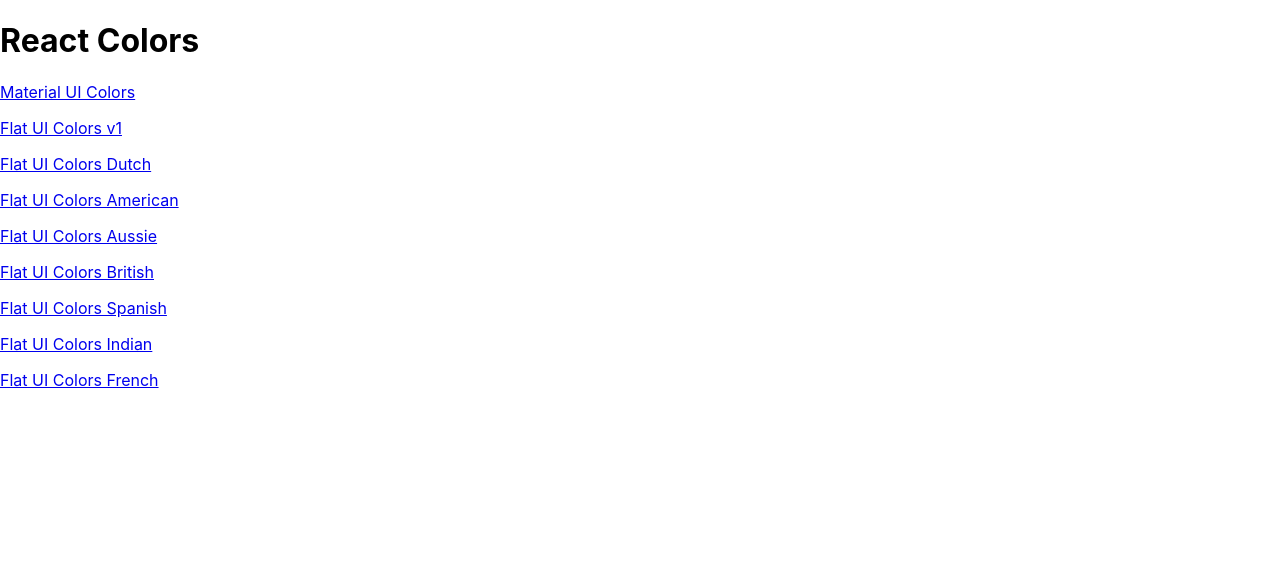
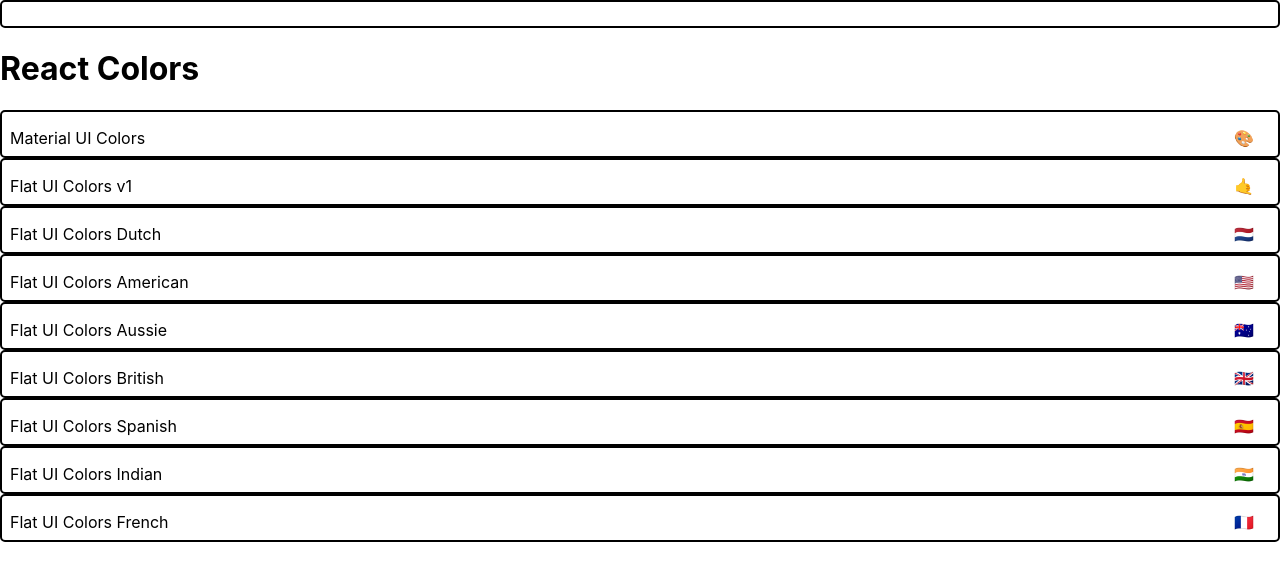
Before and after one commit to amruthayalamanchili/react-projects, a React (Create React App) app: page / in a window 1280 px wide. Shown: the top 580 px of the page. Built offline with nearby package versions, Linux system fonts and the light colour scheme.

Commit message:
added styling using material-ui withStyles

```diff
--- a/package.json
+++ b/package.json
@@ -5,6 +5,7 @@
   "dependencies": {
     "@material-ui/core": "^4.9.5",
     "@material-ui/icons": "^4.9.1",
+    "@material-ui/styles": "^4.9.0",
     "@testing-library/jest-dom": "^4.2.4",
     "@testing-library/react": "^9.5.0",
     "@testing-library/user-event": "^7.2.1",
--- /dev/null
+++ b/src/MiniPalette.js
@@ -0,0 +1,44 @@
+import React from 'react';
+import { withStyles } from '@material-ui/styles';
+const styles = {
+	root: {
+		backgroundColor: 'white',
+		border: '2px solid black',
+		borderRadius: '5px',
+		padding: '0.5rem',
+		overflow: 'hidden',
+		position: 'relative',
+		'&:hover': {
+			cursor: 'pointer'
+		}
+	},
+	colors: {
+		backgroundColor: 'grey'
+	},
+	title: {
+		display: 'flex',
+		justifyContent: 'space-between',
+		alignItems: 'center',
+		margin: '0',
+		paddingTop: '0.5rem',
+		fontSize: '1rem',
+		position: 'relative',
+		color: 'black'
+	},
+	emoji: {
+		marginLeft: '0.5rem',
+		fontSize: '1rem'
+	}
+};
+function MiniPalette(props) {
+	const { classes, paletteName, emoji } = props;
+	return (
+		<div className={classes.root}>
+			<div className={classes.colors} />
+			<div className={classes.title}>
+				{paletteName} <span className="emoji">{emoji}</span>
+			</div>
+		</div>
+	);
+}
+export default withStyles(styles)(MiniPalette);
--- a/src/PaletteList.js
+++ b/src/PaletteList.js
@@ -1,16 +1,14 @@
 import React, { Component } from 'react';
-import { Link } from 'react-router-dom';
+// import { Link } from 'react-router-dom';
+import MiniPalette from './MiniPalette';
 class PaletteList extends Component {
 	render() {
 		const { palettes } = this.props;
 		return (
 			<div className="PaletteList">
+				<MiniPalette />
 				<h1>React Colors</h1>
-				{palettes.map((palette) => (
-					<p>
-						<Link to={`/palette/${palette.id}`}>{palette.paletteName}</Link>
-					</p>
-				))}
+				{palettes.map((palette) => <MiniPalette {...palette} />)}
 			</div>
 		);
 	}
```
